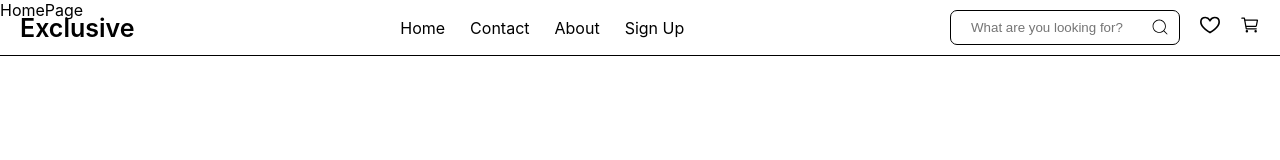
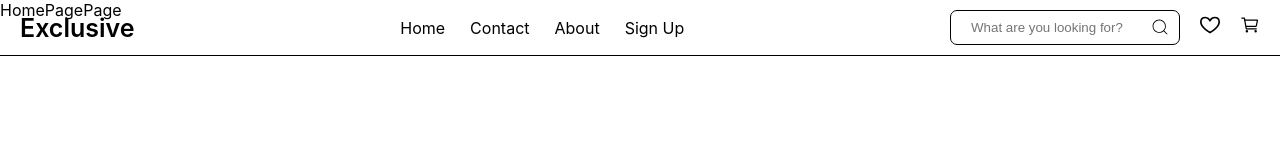
Before and after one commit to Saikal-git/fake-store, a Next.js app: page / in a window 1280 px wide. Shown: the top 160 px of the page. Built offline with nearby package versions, Linux system fonts and the light colour scheme.

Commit message:
sign-in, sign-up

```diff
--- a/src/components/pages/HomePage.tsx
+++ b/src/components/pages/HomePage.tsx
@@ -1,5 +1,5 @@
 const HomePage = () => {
-  return <>HomePage</>;
+  return <>HomePagePage</>;
 };
 
 export default HomePage;
```
